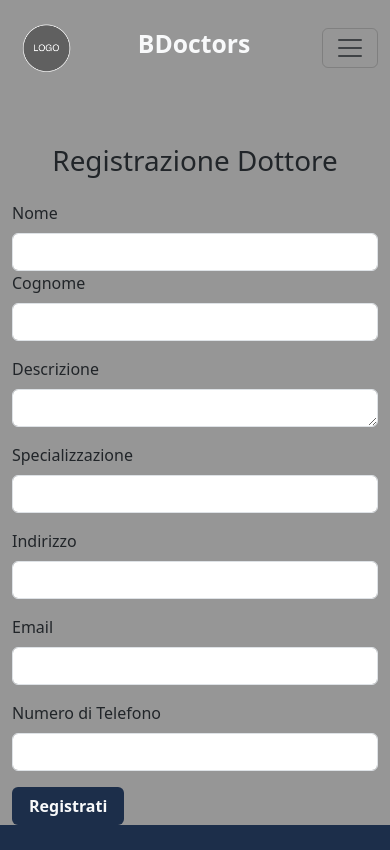
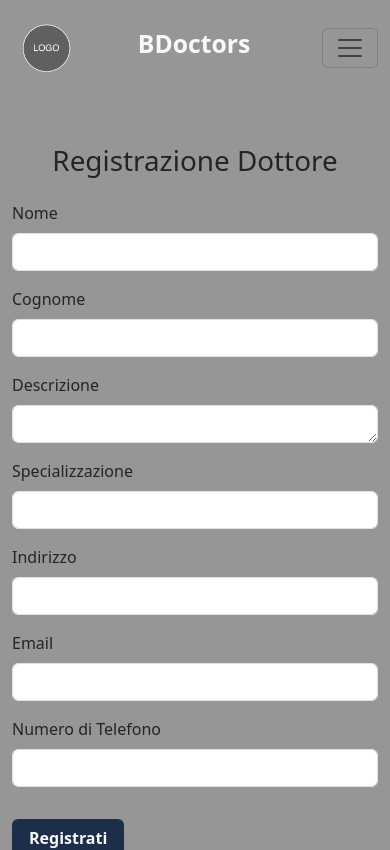
Before and after one commit to DanielaEsposito/doctors-frontend, a React (Vite) app: page /registration in a window 390 px wide. Shown: the top 850 px of the page. Built offline with nearby package versions, Linux system fonts and the light colour scheme.

Commit message:
fixed footer, added input form to registration page

```diff
--- a/src/pages/RegistrationPage.jsx
+++ b/src/pages/RegistrationPage.jsx
@@ -1,27 +1,27 @@
-import { useState } from "react";
+import React, { useState } from "react";
 
-export default function RegistrationPage() {
+const RegistrationForm = () => {
   const [formData, setFormData] = useState({
     name: "",
     surname: "",
-    description: "",
     specialty: "",
     address: "",
     email: "",
     phone_number: "",
+    description: "",
   });
 
-  const handleChange = (e) => {
-    const { name, value } = e.target;
-    setFormData((prevState) => ({
-      ...prevState,
+  const handleChange = (event) => {
+    const { name, value } = event.target;
+    setFormData({
+      ...formData,
       [name]: value,
-    }));
+    });
   };
 
-  const handleSubmit = (e) => {
-    e.preventDefault();
-    console.log("Form submitted", formData);
+  const handleSubmit = (event) => {
+    event.preventDefault();
+    console.log("Form Submitted:", formData);
   };
 
   return (
@@ -29,7 +29,8 @@ export default function RegistrationPage() {
       <h1 className="text-center mb-4">Registrazione Dottore</h1>
       <form onSubmit={handleSubmit}>
         <div className="row mb-3">
-          <div className="col-md-6">
+          {/* Nome */}
+          <div className="col-12 col-md-6 mb-3">
             <label htmlFor="nome" className="form-label">
               Nome
             </label>
@@ -44,7 +45,8 @@ export default function RegistrationPage() {
             />
           </div>
 
-          <div className="col-md-6">
+          {/* Cognome */}
+          <div className="col-12 col-md-6 mb-3">
             <label htmlFor="cognome" className="form-label">
               Cognome
             </label>
@@ -58,9 +60,9 @@ export default function RegistrationPage() {
               required
             />
           </div>
-        </div>
 
-        <div className="mb-3">
+          {/* Descrizione */}
+          <div className="col-12 mb-3">
             <label htmlFor="descrizione" className="form-label">
               Descrizione
             </label>
@@ -68,14 +70,15 @@ export default function RegistrationPage() {
               className="form-control"
               id="descrizione"
               name="descrizione"
-            rows="3"
               value={formData.descrizione}
               onChange={handleChange}
+              rows="3"
               required
             ></textarea>
           </div>
 
-        <div className="mb-3">
+          {/* Specializzazione */}
+          <div className="col-12 col-md-6 mb-3">
             <label htmlFor="specializzazione" className="form-label">
               Specializzazione
             </label>
@@ -90,7 +93,8 @@ export default function RegistrationPage() {
             />
           </div>
 
-        <div className="mb-3">
+          {/* Indirizzo */}
+          <div className="col-12 col-md-6 mb-3">
             <label htmlFor="indirizzo" className="form-label">
               Indirizzo
             </label>
@@ -105,7 +109,8 @@ export default function RegistrationPage() {
             />
           </div>
 
-        <div className="mb-3">
+          {/* Email */}
+          <div className="col-12 col-md-6 mb-3">
             <label htmlFor="email" className="form-label">
               Email
             </label>
@@ -120,7 +125,8 @@ export default function RegistrationPage() {
             />
           </div>
 
-        <div className="mb-3">
+          {/* Numero di telefono */}
+          <div className="col-12 col-md-6 mb-3">
             <label htmlFor="telefono" className="form-label">
               Numero di Telefono
             </label>
@@ -134,6 +140,9 @@ export default function RegistrationPage() {
               required
             />
           </div>
+        </div>
+
+        {/* Bottone */}
         <button
           type="submit"
           className="btn btn-custom fw-semibold d-inline-block text-start px-3"
@@ -143,4 +152,6 @@ export default function RegistrationPage() {
       </form>
     </div>
   );
-}
+};
+
+export default RegistrationForm;
```
Lines whose indentation alone changed are shown as unchanged.
